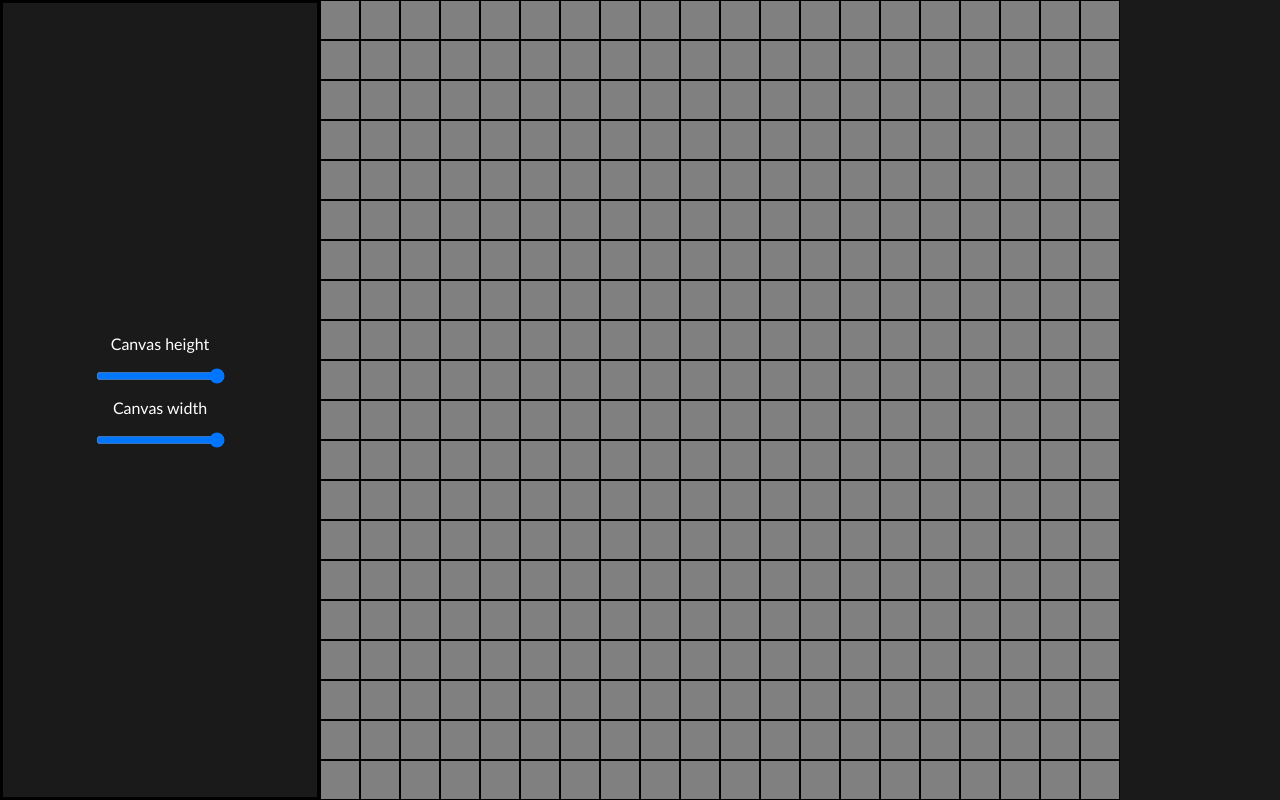
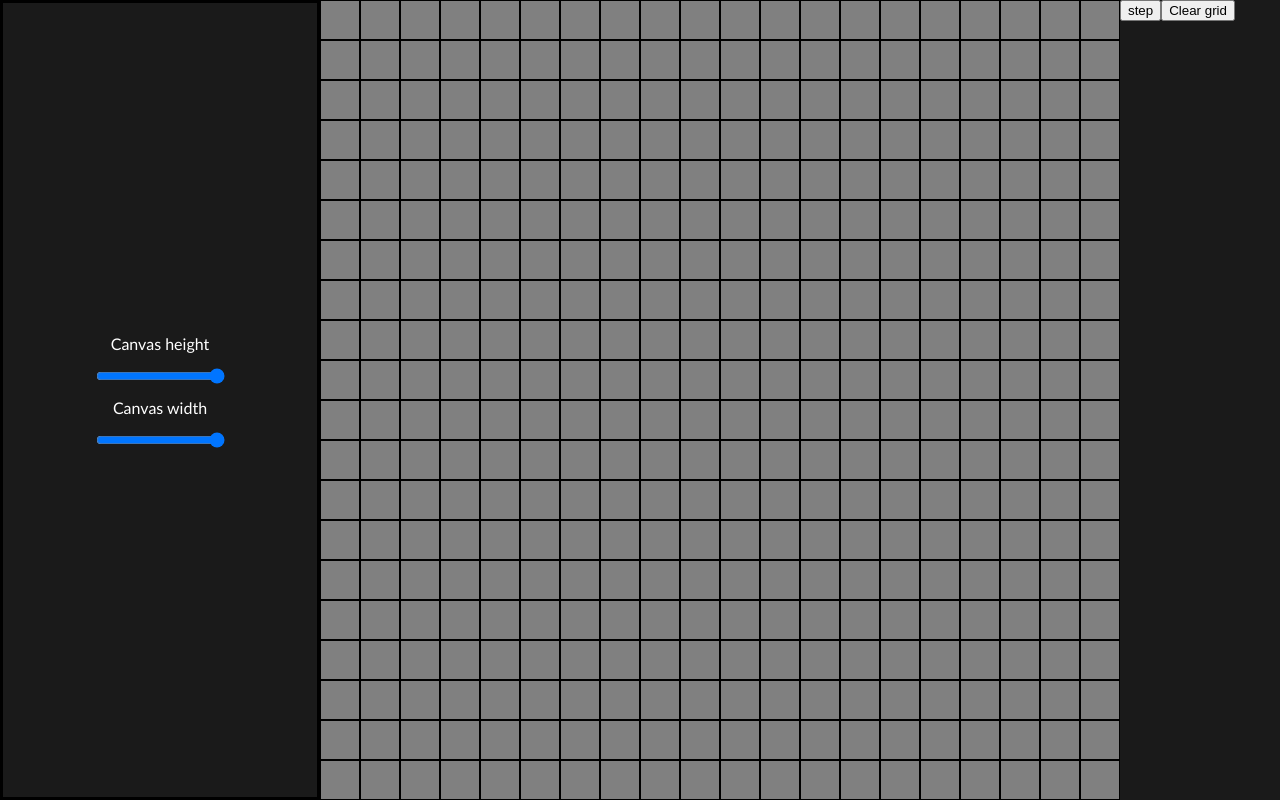
Before and after one commit to brandonloveall/game-of-life, a React (Create React App) app: page / in a window 1280 px wide. Built offline with nearby package versions, Linux system fonts and the light colour scheme.

Commit message:
logic added, optimized rerenders, step button and clear grid added

```diff
--- a/src/components/Canvas/Canvas.css
+++ b/src/components/Canvas/Canvas.css
@@ -6,4 +6,5 @@
     justify-content: flex-start;
     align-items: flex-start;
     overflow: hidden;
+    flex-flow: row nowrap;
 }
--- a/src/components/Canvas/Canvas.jsx
+++ b/src/components/Canvas/Canvas.jsx
@@ -1,10 +1,23 @@
 import React from "react"
 import "./Canvas.css"
-import { useRef, useEffect } from "react"
+import { useRef, useEffect, useState } from "react"
 
 function Canvas(props){
 
     const currentSquareCoords = useRef([])
+    const [r, rerender] = useState(0)
+    const [c, crender] = useState(0)
+
+    useEffect(() => {
+        let c = document.getElementById("canvas")
+        let ctx = c.getContext("2d")
+        ctx.fillStyle = "gray"
+        ctx.fillRect(0, 0, props.width*40, props.height*40)
+
+        currentSquareCoords.current.forEach((e) => {
+            addSquare(e[0], e[1])
+        })
+    }, [r])
 
     useEffect(() => {
         let c = document.getElementById("canvas")
@@ -24,11 +37,11 @@ function Canvas(props){
             ctx.stroke()
         }
 
-        currentSquareCoords.current.forEach((e) => {
-            addSquare(e[0], e[1])
-        })
+        currentSquareCoords.current = []
 
-    }, [props.width, props.height])
+    }, [props.width, props.height, c])
+
+
 
     function addSquare(x, y){
         let c = document.getElementById("canvas")
@@ -72,11 +85,10 @@ function Canvas(props){
         let destroyArr = []
         let c = document.getElementById("canvas")
         let ctx = c.getContext("2d")
-        const createTally = {}
-        const destroyTally = {}
+        let createTally = {}
+        let destroyTally = {}
 
         //CREATE
-
         for(let i = 0; i < currentSquareCoords.current.length; i++){
             //TOP LEFT
             if(ctx.getImageData(currentSquareCoords.current[i][0]*40 - 43, currentSquareCoords.current[i][1]*40 - 43, 1, 1).data[0] === 128){
@@ -163,23 +175,40 @@ function Canvas(props){
             }
         }
 
+        //PUSH TO CREATE TALLY
         for(let i = 0; i < createArr.length; i++){
-            createTally[`${createArr[i][0]}, ${createArr[i][1]}`] = createTally[`${createArr[i][0]}, ${createArr[i][1]}`] ? createTally[`${createArr[i][0]}, ${createArr[i][1]}`] + 1 : 1
+            createTally[`${createArr[i][0]}, ${createArr[i][1]}`] = createTally[`${createArr[i][0]}, ${createArr[i][1]}`] ? [createArr[i], createTally[`${createArr[i][0]}, ${createArr[i][1]}`][1] + 1] : [createArr[i], 1]
         }
 
         for(let i = 0; i < destroyArr.length; i++){
-            destroyTally[`${destroyArr[i][0]}, ${destroyArr[i][1]}`] = destroyTally[`${destroyArr[i][0]}, ${destroyArr[i][1]}`] ? destroyTally[`${destroyArr[i][0]}, ${destroyArr[i][1]}`] + 1 : 1
+            destroyTally[`${destroyArr[i][0]}, ${destroyArr[i][1]}`] = destroyTally[`${destroyArr[i][0]}, ${destroyArr[i][1]}`] ? [destroyArr[i], destroyTally[`${destroyArr[i][0]}, ${destroyArr[i][1]}`][1] + 1] : [destroyArr[i], 1]
         }
 
         for(const count in createTally){
-            if(count)
-            currentSquareCoords.current.push()
+            if(createTally[count][1] === 3){
+                currentSquareCoords.current.push(createTally[count][0])
+            }
         }
+
+        for(const count in destroyTally){
+            if(destroyTally[count][1] < 2 || destroyTally[count][1] > 3){
+                currentSquareCoords.current.forEach((e, i) => {
+                    if(e === destroyTally[count][0]){
+                        currentSquareCoords.current.splice(i, 1)
+                    }
+                })
+            }
+        }
+        rerender(r === 0 ? 1 : 0)
     }
 
     return(
         <div className="Canvas">
-            <canvas id="canvas" height={props.height * 40} width={props.width * 40} onClick={(e) => {editSquares(e); step()}}></canvas>
+            <canvas id="canvas" height={props.height * 40} width={props.width * 40} onClick={(e) => {editSquares(e);}}></canvas>
+            <div className="buttonholder">
+                <button onClick={() => step()}>step</button>
+                <button onClick={() => {crender(c === 1 ? 0 : 1)}}>Clear grid</button>
+            </div>
         </div>
     )
 }
```
Also changed, not shown: 11 other files (tests, documents, lock files or other folders).
